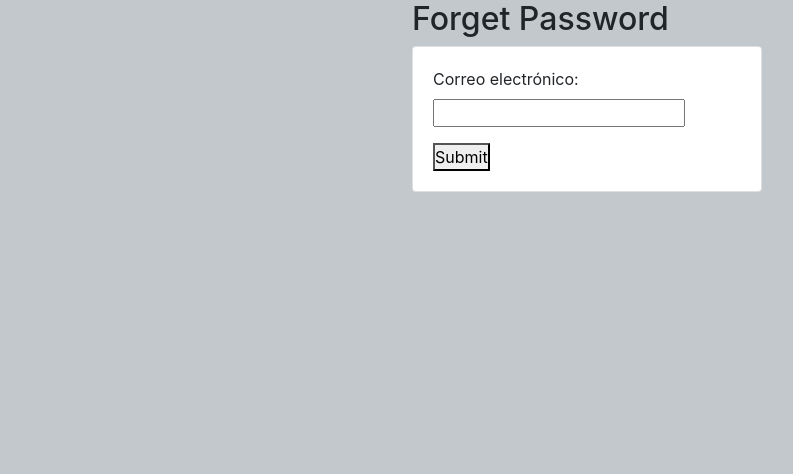
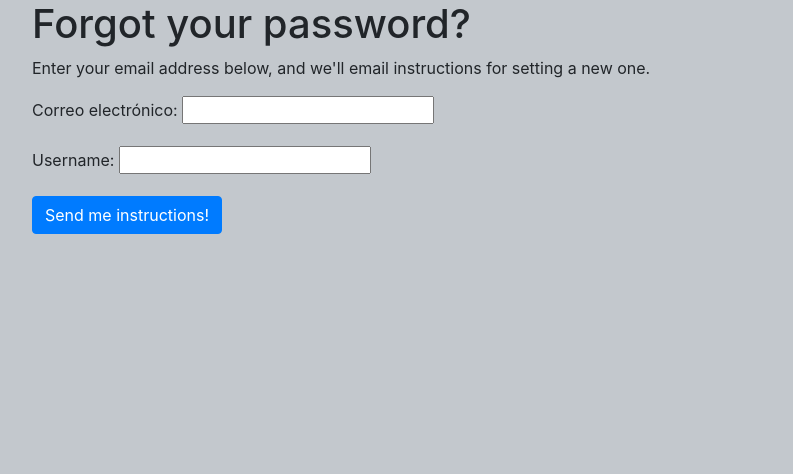
Before and after one commit to VictoriaCejas/ingenieria-web, a Django app: page /accounts/password_reset/ in a window 1280 px wide. Shown: the part 137-611 px from the top of the page, without its empty margins (53-846 px from the left). Run offline with Django 3.2, Linux system fonts and the light colour scheme; some libraries are stand-ins or nearby versions.

Commit message:
Corrige recuperacion de contraseña

```diff
--- a/beautycalendar/forms.py
+++ b/beautycalendar/forms.py
@@ -1,19 +1,27 @@
 from django import forms
-from django.contrib.auth.forms import UserCreationForm
+from django.contrib.auth.forms import UserCreationForm, PasswordResetForm
 from django.contrib.auth.models import User
 from .models import Usuario
 from django.contrib.auth import authenticate, login
+from django.contrib.auth.tokens import default_token_generator
+from django.db.models import Q
+from django.core.exceptions import MultipleObjectsReturned
+
+
 
 class SignupForm(UserCreationForm):
 
     email = forms.EmailField(max_length=200, help_text='Required')
     nombre = forms.CharField(max_length=50)
     apellido = forms.CharField(max_length=50)
-    Choices =[('bussines', 'Bussines')]
-    bussines= forms.BooleanField(required=False,initial=False,label='Bussines',help_text='Cuenta para emprendedor',)
+    Choices = [('bussines', 'Bussines')]
+    bussines = forms.BooleanField(
+        required=False, initial=False, label='Bussines', help_text='Cuenta para emprendedor',)
+
     class Meta:
         model = User
-        fields = ('username', 'email', 'nombre','apellido','password1', 'password2','bussines')
+        fields = ('username', 'email', 'nombre', 'apellido',
+                  'password1', 'password2', 'bussines')
 
     def clean_email(self):
         # Get the email
@@ -27,6 +35,7 @@ class SignupForm(UserCreationForm):
         # A user was found with this as a username, raise an error.
         raise forms.ValidationError('Este mail ya esta en uso')
 
+
 class LoginForm(forms.Form):
     username = forms.CharField(max_length=255, required=True)
     password = forms.CharField(widget=forms.PasswordInput, required=True)
@@ -36,7 +45,8 @@ class LoginForm(forms.Form):
         password = self.cleaned_data.get('password')
         user = authenticate(username=username, password=password)
         if not user:
-            raise forms.ValidationError("Los datos ingresados son incorrectos, prueba de nuevo")
+            raise forms.ValidationError(
+                "Los datos ingresados son incorrectos, prueba de nuevo")
         elif not user.is_active:
             raise forms.ValidationError('Tu cuenta aun no esta activada')
         return self.cleaned_data
@@ -46,3 +56,26 @@ class LoginForm(forms.Form):
         password = self.cleaned_data.get('password')
         user = authenticate(username=username, password=password)
         return user
+
+
+class EmailValidationOnForgotPassword(PasswordResetForm):
+    username = forms.CharField(max_length=255, required=True)
+
+    class Meta:
+        model = User
+        fields = ('username', 'email')
+
+    def clean_email(self):
+        email = self.cleaned_data.get('email')
+        usernamef = self.cleaned_data.get('username')
+      #  if not User.objects.filter(email__iexact=email,username=usernamef, is_active=True).exists():
+      #      raise forms.ValidationError("Esta direccion no esta registrada!")
+      #  return email
+        try:
+            match = User.objects.get(email=email)
+        except User.DoesNotExist:
+            raise forms.ValidationError("Datos mal ingresados!")
+        except MultipleObjectsReturned:
+            raise forms.ValidationError("Logueate con tu red social!")
+
+        return email
--- a/beautycalendar/templates/registration/login.html
+++ b/beautycalendar/templates/registration/login.html
@@ -4,7 +4,7 @@
     {% if form.non_field_errors %}
          <ul class='form-errors'>
         {% for error in form.non_field_errors %}
-            <li>{{ error }}</li>
+            <li style="color:red">{{ error }}</li>
         {% endfor %}
         </ul>
     {% endif %}
@@ -21,6 +21,7 @@
       <p><input type="hidden" name="next" value="{{ request.GET.next }}"></p>
       <p><a class="btn btn-primary" href="{% url 'social:begin' 'google-oauth2' %}?next={{ request.GET.next }}">Login with Google</a>
       <a class="btn btn-primary" href="{% url 'social:begin' 'facebook' %}?next={{ request.GET.next }}">Login with Facebook</a></p>
+
     </div>
 
     </form>
--- a/beautycalendar/templates/registration/password_reset_form.html
+++ b/beautycalendar/templates/registration/password_reset_form.html
@@ -1,33 +1,18 @@
 {% extends "beautycalendar/base.html" %}
-{% block title %}Password Reset forum{% endblock %}
+{% load static %}
+{% block title %}Forgot Your Password?{% endblock %}
+
 {% block content %}
-<div class="row">
-<aside class="col-sm-4">
-</aside> <!-- col.// -->
-<aside class="col-sm-4">
-<h2>Forget Password</h2>
-<div class="card">
-<article class="card-body">
-<form method="post">
-{% csrf_token %}
-{% for field in form %}
-<p>
-{{ field.label_tag }}<br>
-{{ field }}
-{% for error in field.errors %}
-<p style="color: red">{{ error }}</p>
-{% endfor %}
-</p>
-{% endfor %}
-<button type="submit">Submit</button>
-</form>
-</article>
-</div>
-</aside>
-<aside class="col-sm-4">
-</aside> <!-- col.// -->
-</div>
+
+  <h1>Forgot your password?</h1>
+  <p>Enter your email address below, and we'll email instructions for setting a new one.</p>
+
+  <form method="POST">
+    {% csrf_token %}
+    {{ form.as_p }}
+    <input class='btn btn-primary' type="submit" value="Send me instructions!">
+  </form>
+
 {% endblock %}
 
-
 {# This is used by django.contrib.auth #}
--- a/beautycalendar/templates/registration/register.html
+++ b/beautycalendar/templates/registration/register.html
@@ -1,8 +1,8 @@
 {% extends 'beautycalendar/base.html' %}
-
-
+{% load static %}
 {% block content %}
   <h2>Registrarse</h2>
+
   <form method="post">
     {% csrf_token %}
       {% for field in form %}
@@ -13,7 +13,7 @@
           <small>{{ field.help_text }}</small>
         {% endif %}-->
         {% for error in field.errors %}
-          <p >{{ error }}</p>
+          <p style="color:red" >{{ error }}</p>
         {% endfor %}
       </p>
       {% endfor %}
--- a/beautycalendar/urls.py
+++ b/beautycalendar/urls.py
@@ -2,15 +2,15 @@ from django.urls import path, include
 from . import views
 
 urlpatterns = [
-    path('', views.home, name='home'),
-    path('perfil', views.perfil, name='perfil'),
+    path('', views.Home, name='home'),
+    path('perfil', views.Perfil, name='perfil'),
     path('login',views.IniciarSesion, name='login'),
     path('logout', views.CerrarSesion,name='logout'),
     path('private',views.Private, name='private'),
     path('public', views.Public, name='public'),
-    path('singup',views.signup,name='singup'),
+    path('singup',views.Signup,name='singup'),
     path('activate/(?P<uidb64>[0-9A-Za-z_\-]+)/(?P<token>[0-9A-Za-z]{1,13}-[0-9A-Za-z]{1,20})/$',
-        views.activate, name='activate'),
-
+        views.Activate, name='activate'),
+   # path('accounts/password_reset/',views.ResetPassword,name='reset_password')
    # path('accounts/', include('django.contrib.auth.urls')),
 ]
--- a/sitio/settings.py
+++ b/sitio/settings.py
@@ -25,7 +25,7 @@ SECRET_KEY = '&utu!&(452a)v%sa=m0^0^1ox!5(&840z^+#k^aeqw#yk&rs8v'
 # SECURITY WARNING: don't run with debug turned on in production!
 DEBUG = True
 
-ALLOWED_HOSTS = ['localhost','127.0.0.1']
+ALLOWED_HOSTS = ['localhost','127.0.0.1'] #LocalHost para login social con Facebook
 
 
 # Application definition
--- a/sitio/urls.py
+++ b/sitio/urls.py
@@ -16,10 +16,12 @@ Including another URLconf
 from django.contrib import admin
 from django.urls import path, include
 from django.contrib.auth import views as auth_views
+from beautycalendar.forms import EmailValidationOnForgotPassword
 
 urlpatterns = [
     path('admin/', admin.site.urls),
     path('',include('beautycalendar.urls')),
+    path('accounts/password_reset/', auth_views.PasswordResetView.as_view(form_class=EmailValidationOnForgotPassword), name='password_reset'),
     path('accounts/', include('django.contrib.auth.urls')),
     path('oauth/', include('social_django.urls', namespace='social')),  # <--
 
```
Also changed, not shown: beautycalendar/views.py (+58 -71 lines), db.sqlite3.
